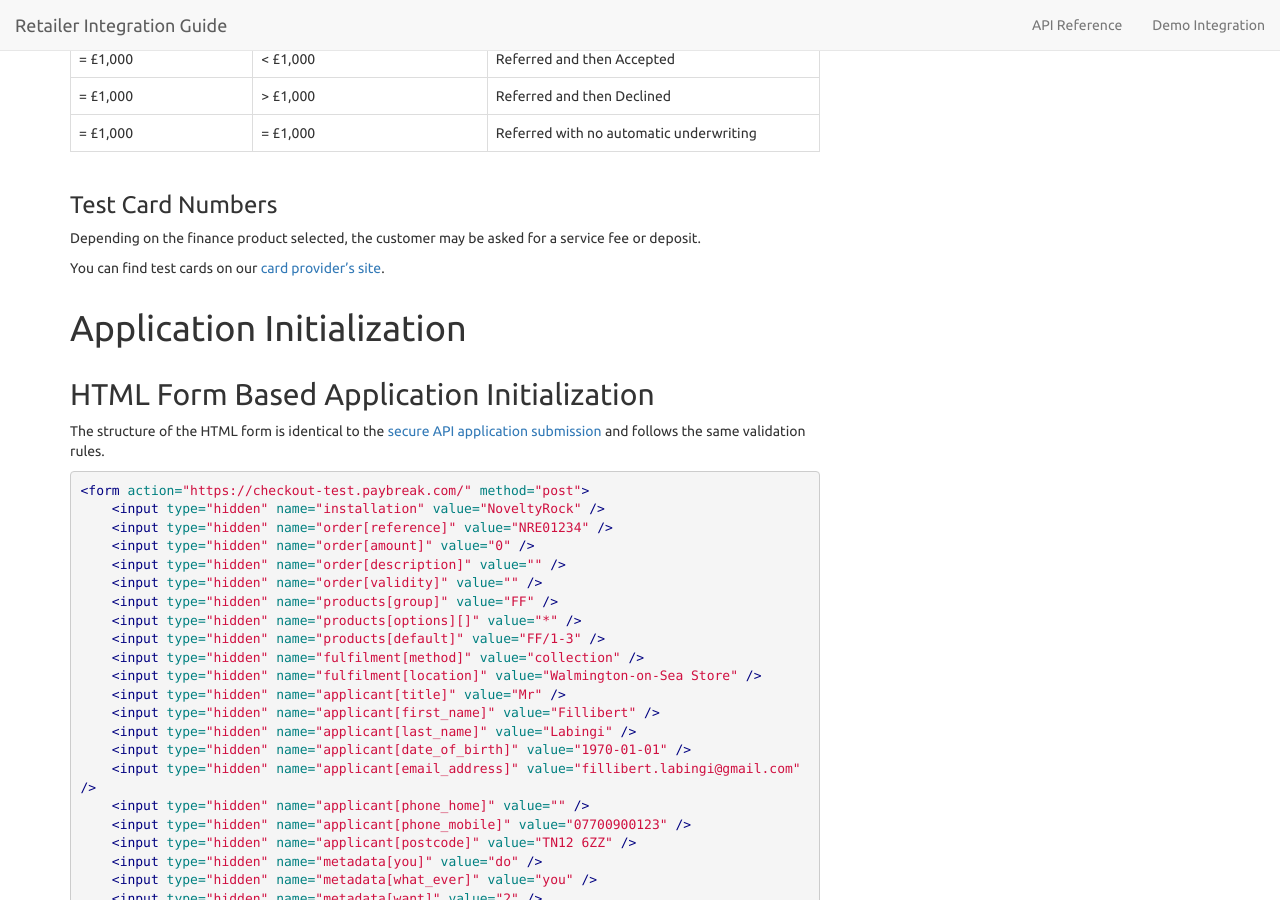
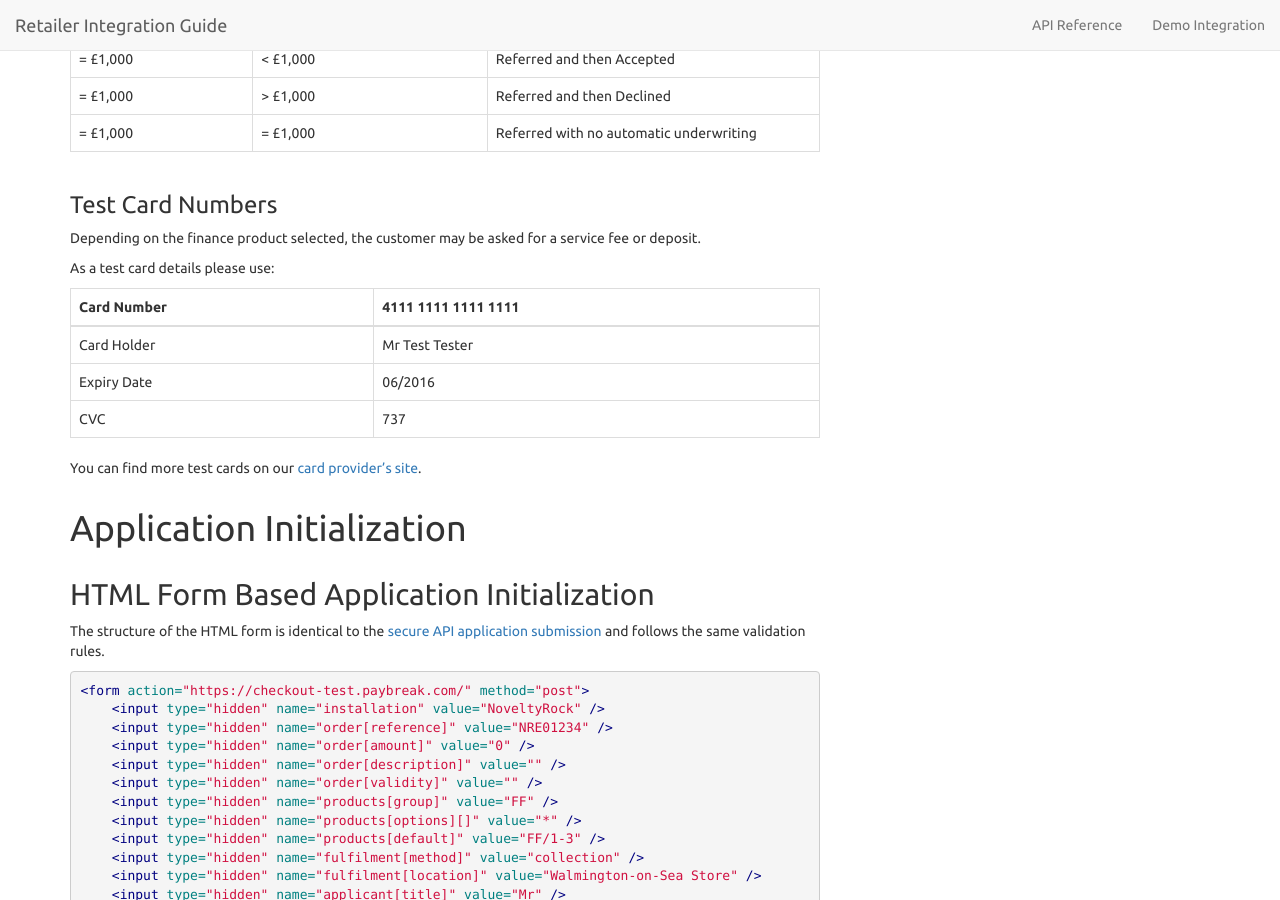
Before and after one commit to PayBreak/retailer-integration-guide, a Jekyll site: the page built from index.md, in a window 1280 px wide and 900 px high, scrolled down 4810 px. Built offline with Jekyll 4.4.1, drawn with Linux system fonts in a browser that asks for light colours; nearby versions of some CDN libraries; Markdown is read by kramdown in place of the engine named in the settings.

Commit message:
Card details

```diff
--- a/index.md
+++ b/index.md
@@ -237,7 +237,15 @@ Net Monthly Income | Monthly-Debt Repayments | Decision
 Depending on the finance product selected, the customer may be asked for a
 service fee or deposit.
 
-You can find test cards on our [card provider's site](https://www.adyen.com/home/support/knowledgebase/implementation-articles.html?article=kb_imp_17).
+As a test card details please use:
+
+Card Number | 4111 1111 1111 1111
+ --- | ---
+Card Holder | Mr Test Tester
+Expiry Date | 06/2016
+CVC | 737
+
+You can find more test cards on our [card provider's site](https://www.adyen.com/home/support/knowledgebase/implementation-articles.html?article=kb_imp_17).
 
 # Application Initialization
 
```
